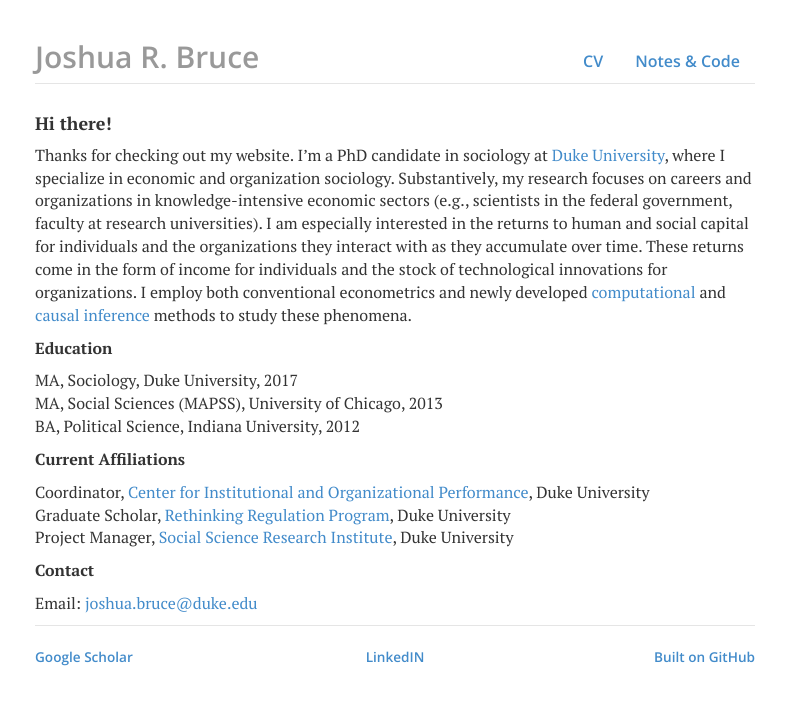
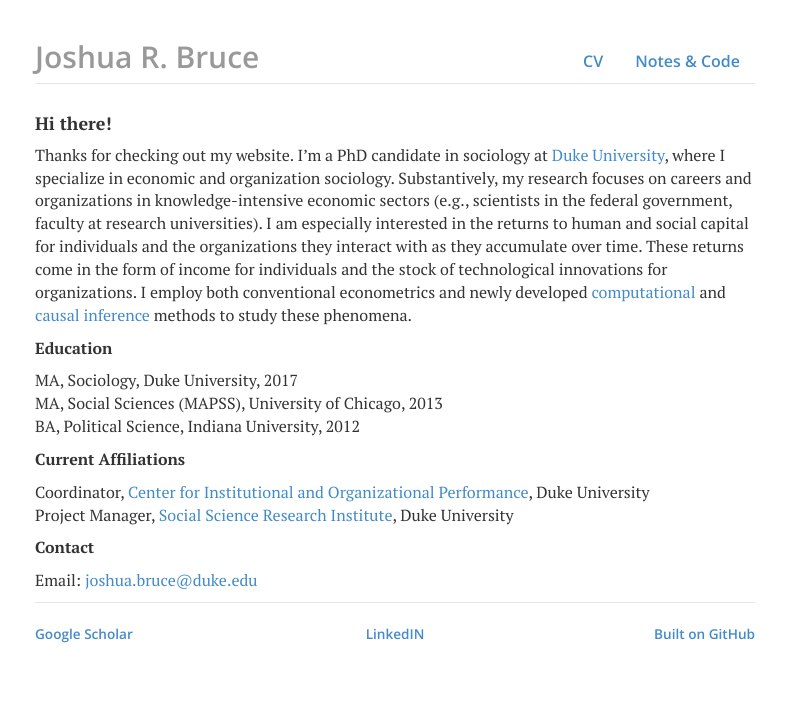
Before and after one commit to joshuarbruce/joshuarbruce.github.io, a Jekyll site: the page built from index.html, in a window 1280 px wide. Shown: the top 705 px of the page, without its empty margins (245-1031 px from the left). Built offline with Jekyll 4.4.1, drawn with Linux system fonts in a browser that asks for light colours; nearby versions of some CDN libraries.

Commit message:
Update index.html

```diff
--- a/index.html
+++ b/index.html
@@ -15,7 +15,6 @@
 	<p><b>Current Affiliations</b></p>
 	<p>
 		Coordinator, <a href="https://law.duke.edu/ciop/" target="_blank">Center for Institutional and Organizational Performance</a>, Duke University<br>
-		Graduate Scholar, <a href="http://kenan.ethics.duke.edu/regulation/" target="_blank">Rethinking Regulation Program</a>, Duke University<br>
         Project Manager, <a href="https://ssri.duke.edu/projects/human-capital-career-dynamics-and-organizational-performance-us-federal-government" target="_blank">Social Science Research Institute</a>, Duke University<br>
 	</p>
 	<p><b>Contact</b></p>
```
